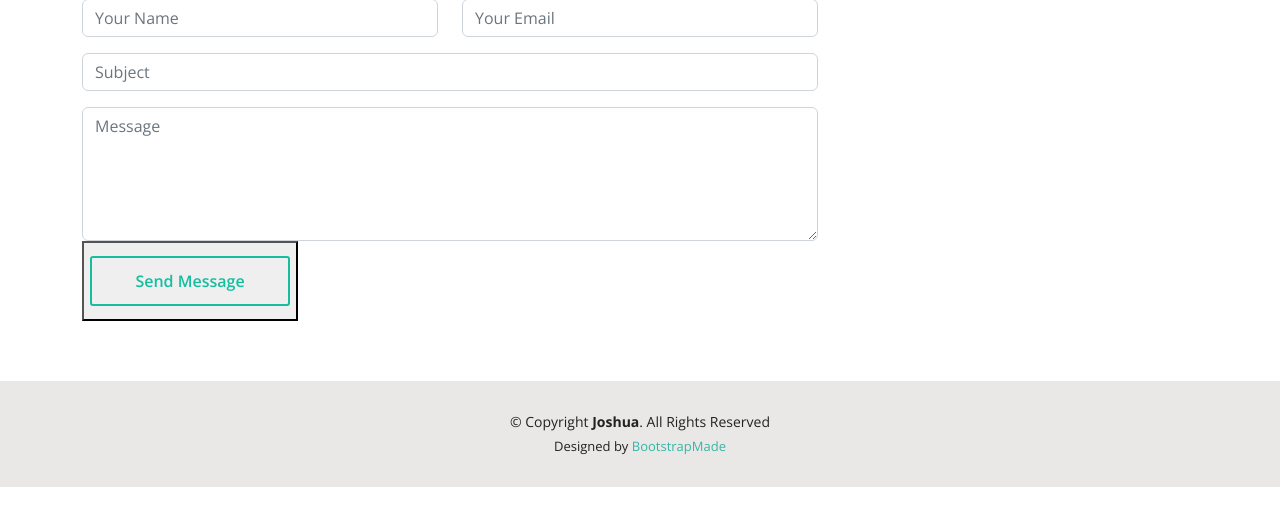
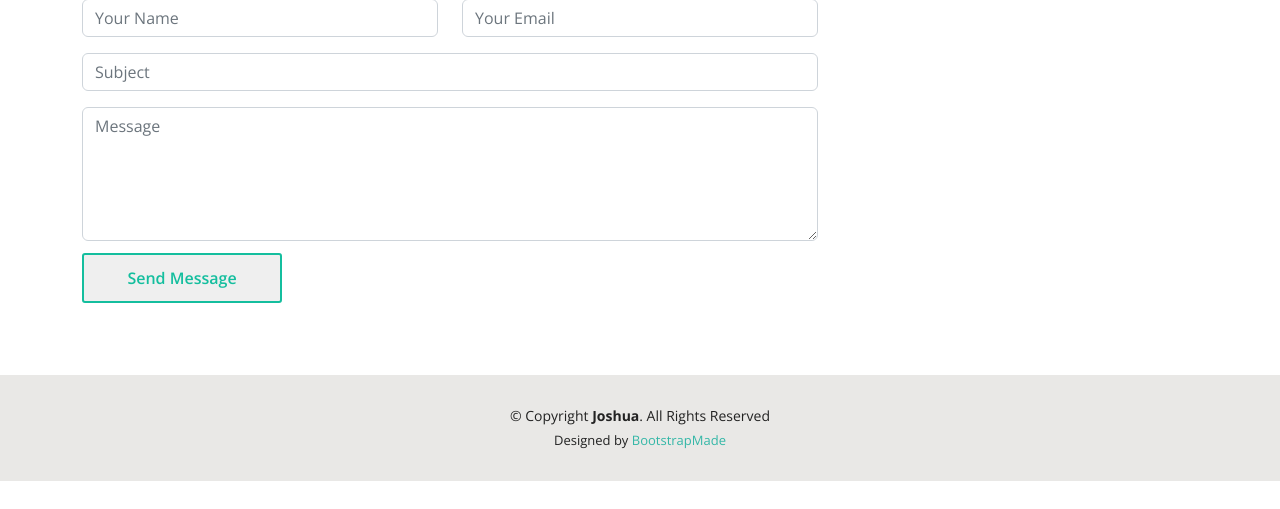
Before and after one commit to TemitopeJ/Dynamic-portfolio, a Django app: page /contact in a window 1280 px wide. Shown: the part 291-800 px from the top of the page. Run offline with Django 4.2, Linux system fonts and the light colour scheme; some libraries are stand-ins or nearby versions.

Commit message:
button config

```diff
--- a/templates/contact.html
+++ b/templates/contact.html
@@ -96,7 +96,8 @@
               <div class="form-group mt-3">
                 <textarea class="form-control" name="message" rows="5" placeholder="Message" required></textarea>
               </div>
-              <button type="submit"><a href="" class="button_about"><span></span>Send Message</a></button>
+              <button type="submit" class="button_about"><span></span>Send Message</button>
+
             </form>
 
           </div>
```
